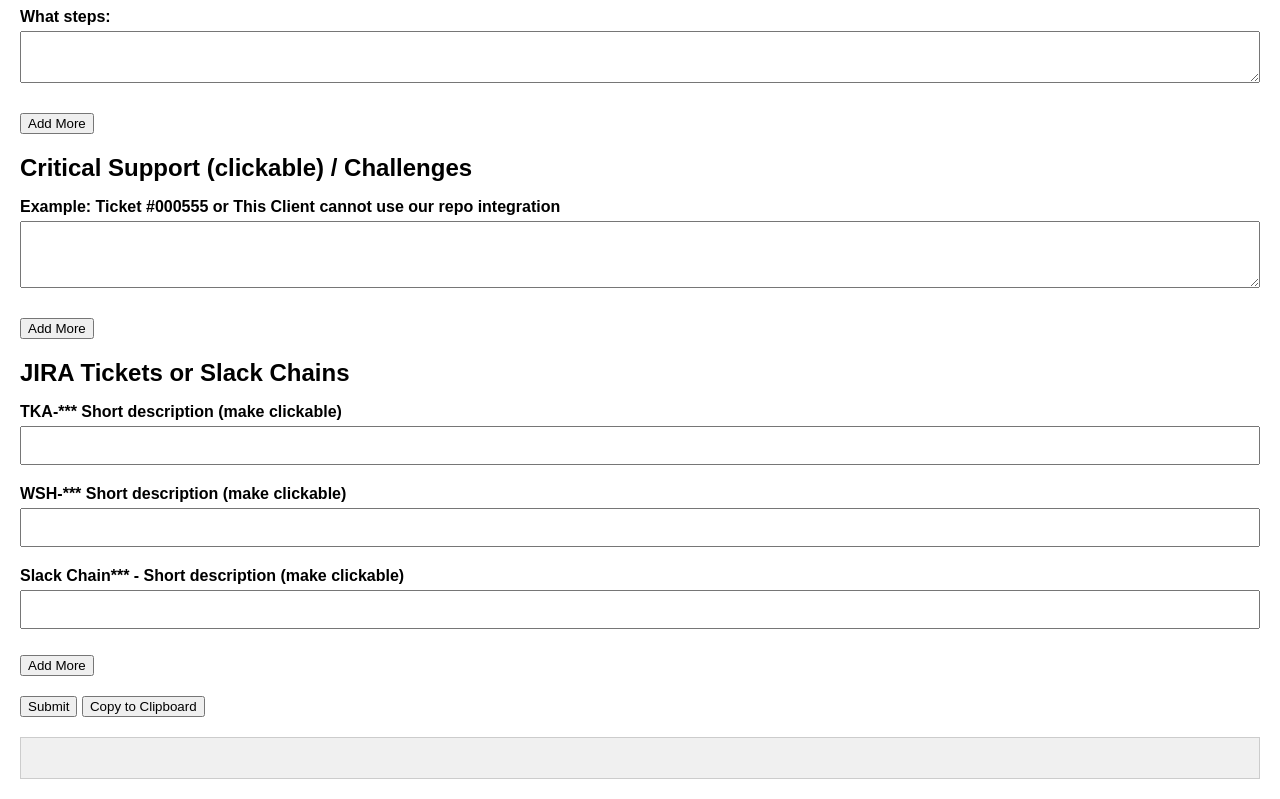
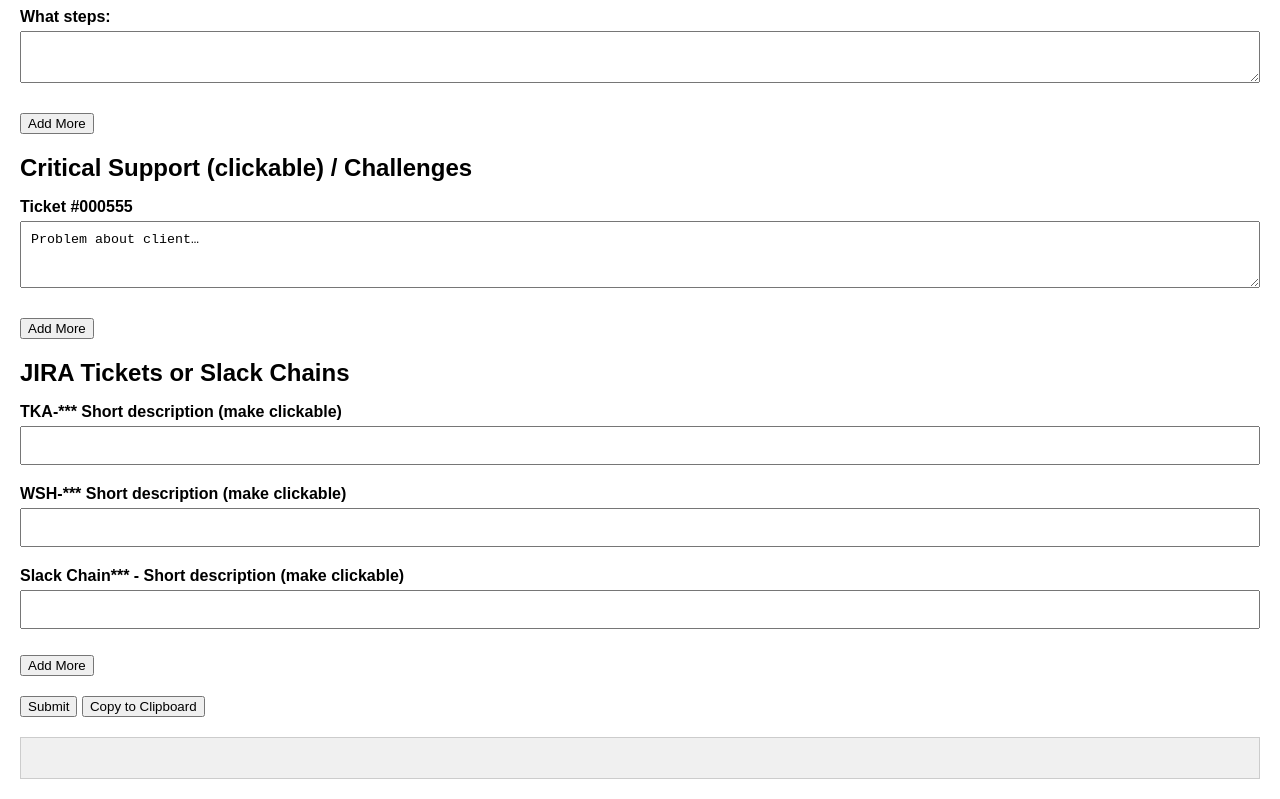
Before and after one commit to bengmend/actual_projects, a plain HTML site: page plan_tab/index.html in a window 1280 px wide. Shown: the part 2480-3279 px from the top of the page. Drawn offline with Linux system fonts and the light colour scheme.

Commit message:
Update index.html

```diff
--- a/plan_tab/index.html
+++ b/plan_tab/index.html
@@ -164,8 +164,8 @@
             <h2>Critical Support (clickable) / Challenges</h2>
             <ul id="critical-support-section">
                 <li>
-                    <label for="critical-support">Example: Ticket #000555 or This Client cannot use our repo integration</label>
-                    <textarea id="critical-support" name="critical-support" rows="3"></textarea>
+                    <label for="critical-support">Ticket #000555</label>
+                    <textarea id="critical-support" name="critical-support" rows="3">Problem about client…</textarea>
                 </li>
             </ul>
             <button type="button" onclick="addCriticalSupport()">Add More</button>
@@ -205,9 +205,7 @@
             const li = document.createElement('li');
             li.innerHTML = `
                 <label for="contact${count}-name">Name:</label>
-                <input type="text" id="contact${count}-name" name="contact${count}-name
-
-">
+                <input type="text" id="contact${count}-name" name="contact${count}-name">
                 <label for="contact${count}-geo">Geo:</label>
                 <input type="text" id="contact${count}-geo" name="contact${count}-geo">
                 <label for="contact${count}-focus">Focus:</label>
```
